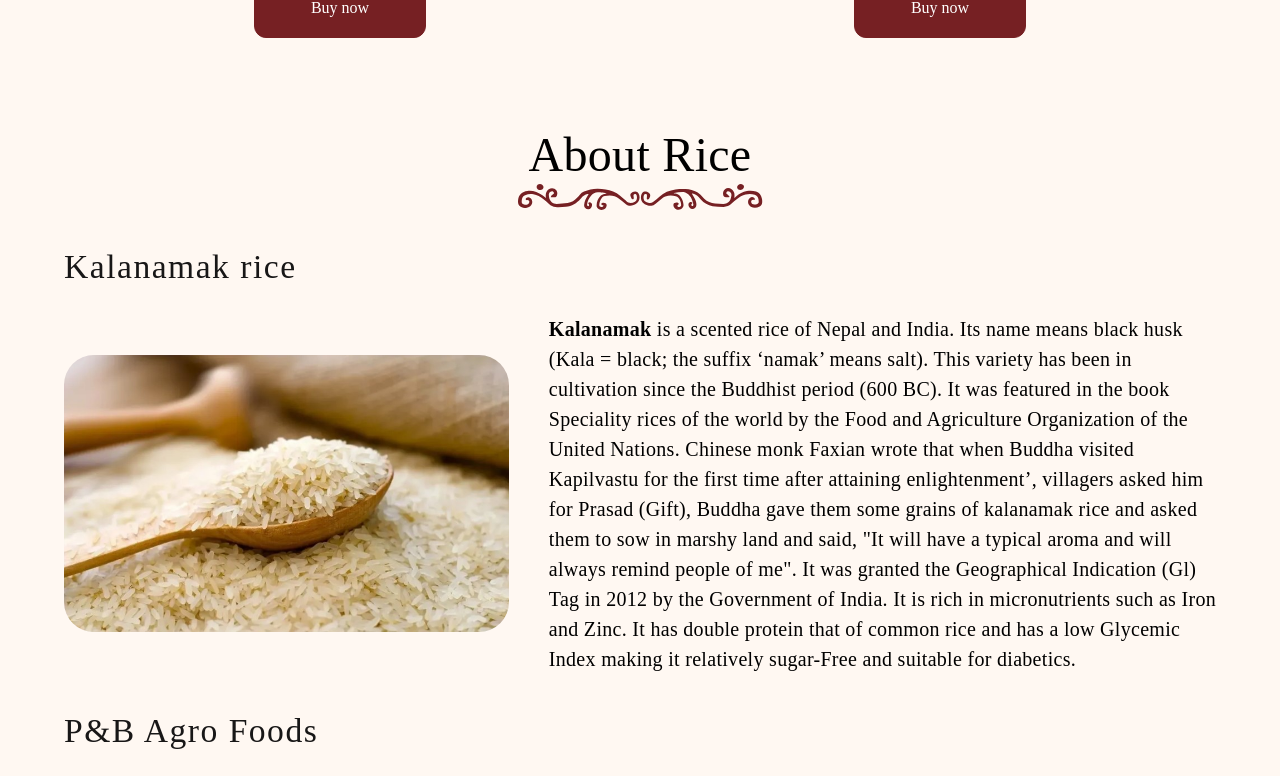
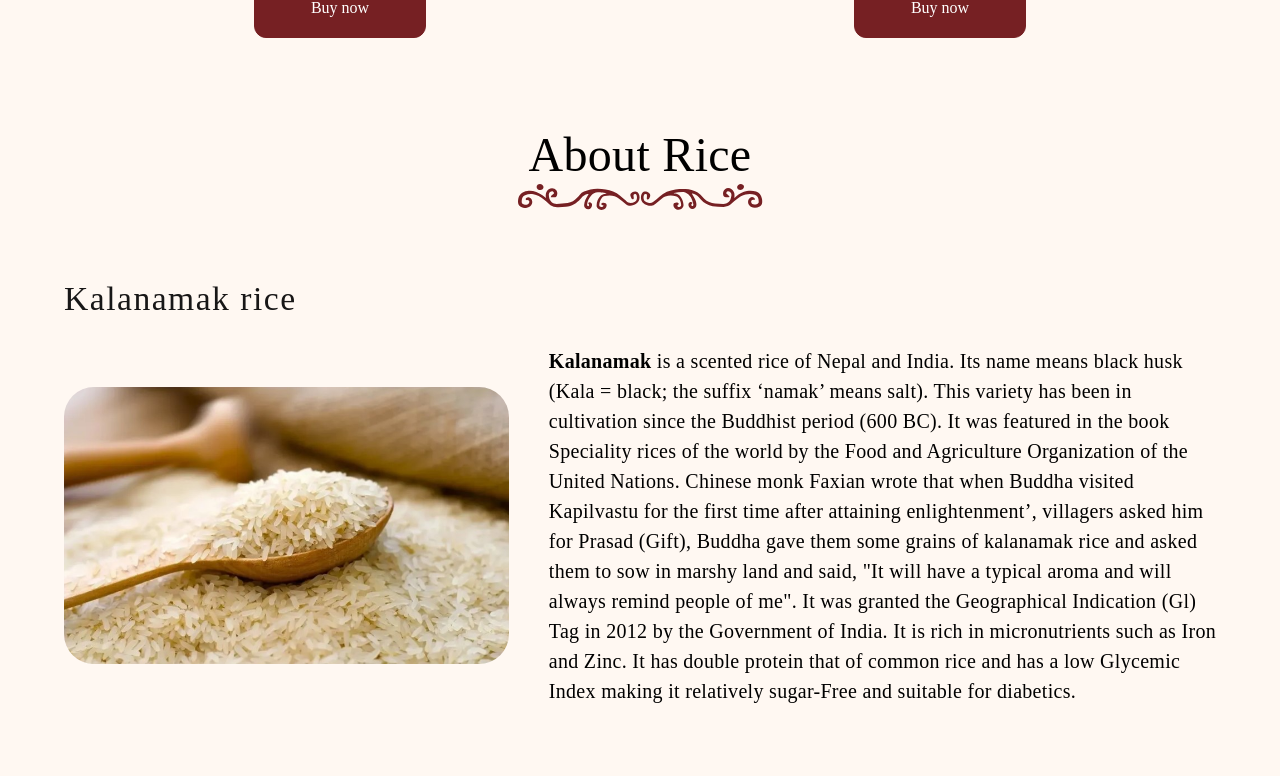
Before and after one commit to abhinandnn/ricee, a Next.js app: page / in a window 1280 px wide. Shown: the part 1959-2735 px from the top of the page. Built offline with nearby package versions, Linux system fonts and the light colour scheme.

Commit message:
resolve align issue

```diff
--- a/src/components/about.jsx
+++ b/src/components/about.jsx
@@ -7,7 +7,7 @@ const About = () => {
       className=" mb-[5.5rem] mx-[5vw] flex gap-[1.5rem]   md1:flex-col-reverse md1:items-center mob1:justify-center"
     >
       <div className=" flex flex-col gap-[2rem] w-[100%]  text-[1.25rem] text-[#000] font-gd font-[400]  leading-[30px] tracking-[0.3px] not-italic ">
-        <div className=" flex flex-col gap-[1.5rem]">
+        <div className=" flex flex-col gap-[3.5rem]">
           <div className="  flex flex-col items-center gap-[0px]">
             <div className="text-[3rem] sm:text-[2.5rem] font-gd font-[400] leading-[57.6px]">
               About Rice
@@ -38,7 +38,7 @@ const About = () => {
             </svg>
           </div>
           <div className=" flex flex-col w-[100%] gap-[15px]">
-            <div className=" text-[2.1rem] leading-[65px] tracking-[1.5px]  text-[#181717]">
+            <div className=" text-[2.1rem] leading-[65px] tracking-[1.5px]  text-[#181717] md1:self-center">
               Kalanamak rice
             </div>
             <div className=" flex flex-row-reverse gap-[40px] w-[100%] items-center md1:flex-col-reverse">
@@ -66,7 +66,7 @@ const About = () => {
             </div>
           </div>
           <div className=" flex flex-col w-[100%]mt-[10px] gap-[15px] ">
-            <div className=" text-[2.1rem] leading-[65px] tracking-[1.5px]  text-[#181717]">
+            <div className=" text-[2.1rem] leading-[65px] tracking-[1.5px]  text-[#181717] md1:self-center">
               P&B Agro Foods
             </div>
             <div className=" flex gap-[40px] w-[100%] items-center md1:flex-col-reverse">
--- a/src/components/share.jsx
+++ b/src/components/share.jsx
@@ -9,7 +9,7 @@ const Share = () => {
         <div className=" font-gd text-[3rem] not-italic font-[400] leading-[61.44px] text-[#0F0D0A] mob1:text-[2rem] mob1:leading-[40.96px] z-10 ">Connect now with our experts for business enquiries</div>
         <button onClick={()=>typeof window !== 'undefined'?window.open('https://web.whatsapp.com://send?text=WhatsApp now to order products'):null} className="z-10 text-[#FFF] transition-hover duration-300 hover:bg-white hover:text-mar border border-mar w-[10.75rem] h-[3.6875rem]  mob:h-[56px] mob:w-[10rem] mob:gap-[8px]   rounded-[12px] bg-[#762023] flex justify-center items-center gap-[12px]">
             <img src="logo.svg"></img>
-            <div className="btn  font-[400] font-gd leading-[19.2px] tracking-[0.48px] not-italic text-[1rem] cursor-pointer whitespace-nowrap">Whatsapp Now</div>
+            <div className="btn  font-[400] font-gd leading-[19.2px] tracking-[0.48px] not-italic text-[1git rem] cursor-pointer whitespace-nowrap">Whatsapp Now</div>
         </button>
 
       </div>
```
